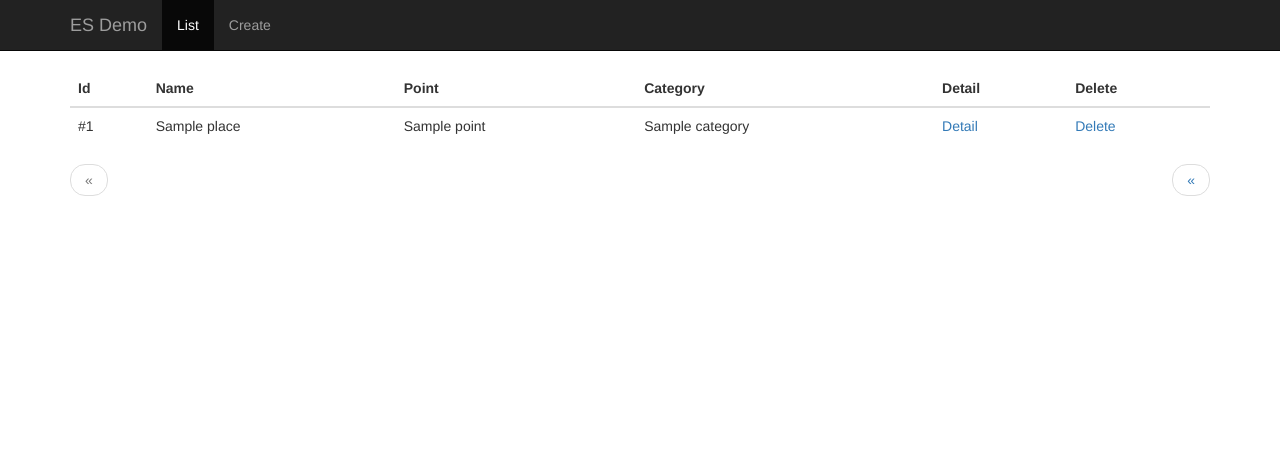
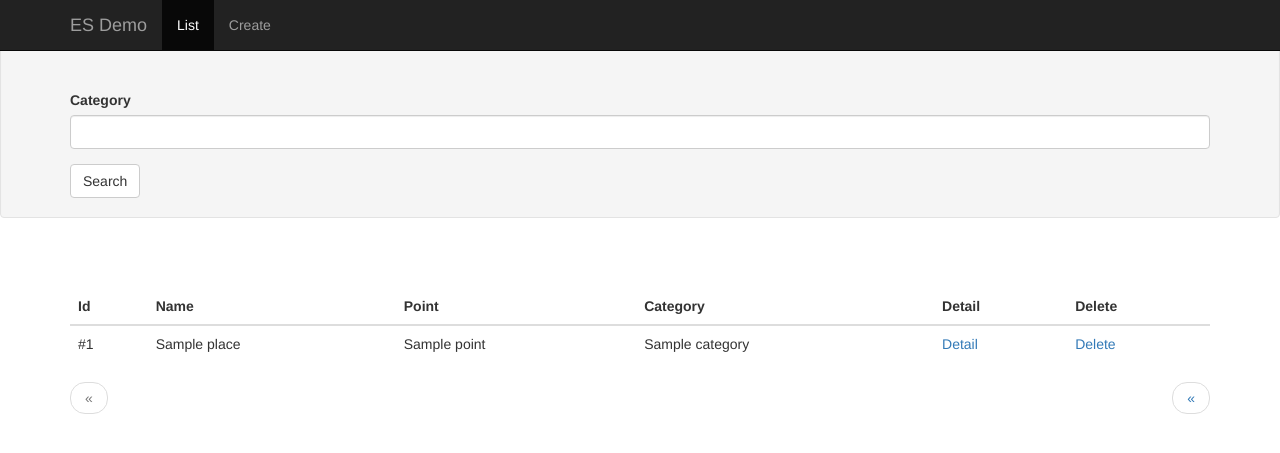
Before and after one commit to bahattincinic/elasticsearch_demo, a Flask app: template web/templates/index.html in a window 1280 px wide. Shown: the top 453 px of the page. Run offline with Flask 2, Linux system fonts and the light colour scheme; the template is opened without the code that fills it: most values are stand-ins (such as "Sample title", 1, 10 or a date in 2020); some libraries are stand-ins or nearby versions.

Commit message:
Filter added

```diff
--- a/web/settings.py
+++ b/web/settings.py
@@ -12,13 +12,15 @@ class Config(object):
         'mapping': {
             'properties': {
                 'title': {
-                    'type': 'string'
+                    'type': 'string',
+                    'index' : 'not_analyzed'
                 },
                 'point': {
                     'type': 'geo_point'
                 },
                 'category': {
-                    'type': 'string'
+                    'type': 'string',
+                    'index' : 'not_analyzed'
                 }
             }
         }
--- a/web/templates/index.html
+++ b/web/templates/index.html
@@ -3,6 +3,18 @@
 {% block title %}List{% endblock title %}
 
 {% block content %}
+  <div class="well">
+    <div class="container" style="margin-top: 70px;">
+      <form method="get">
+        <div class="form-group">
+          <label for="exampleInputFile">Category</label>
+          <input type="text" class="form-control" name="category" value="{{ request.args.category }}">
+        </div>
+        <button type="submit" class="btn btn-default">Search</button>
+      </form>
+    </div>
+  </div>
+
   <div class="container" style="margin-top: 70px;">
     <table class="table">
       <thead>
```
Also changed, not shown: web/endpoints.py (+9 -1 lines).
